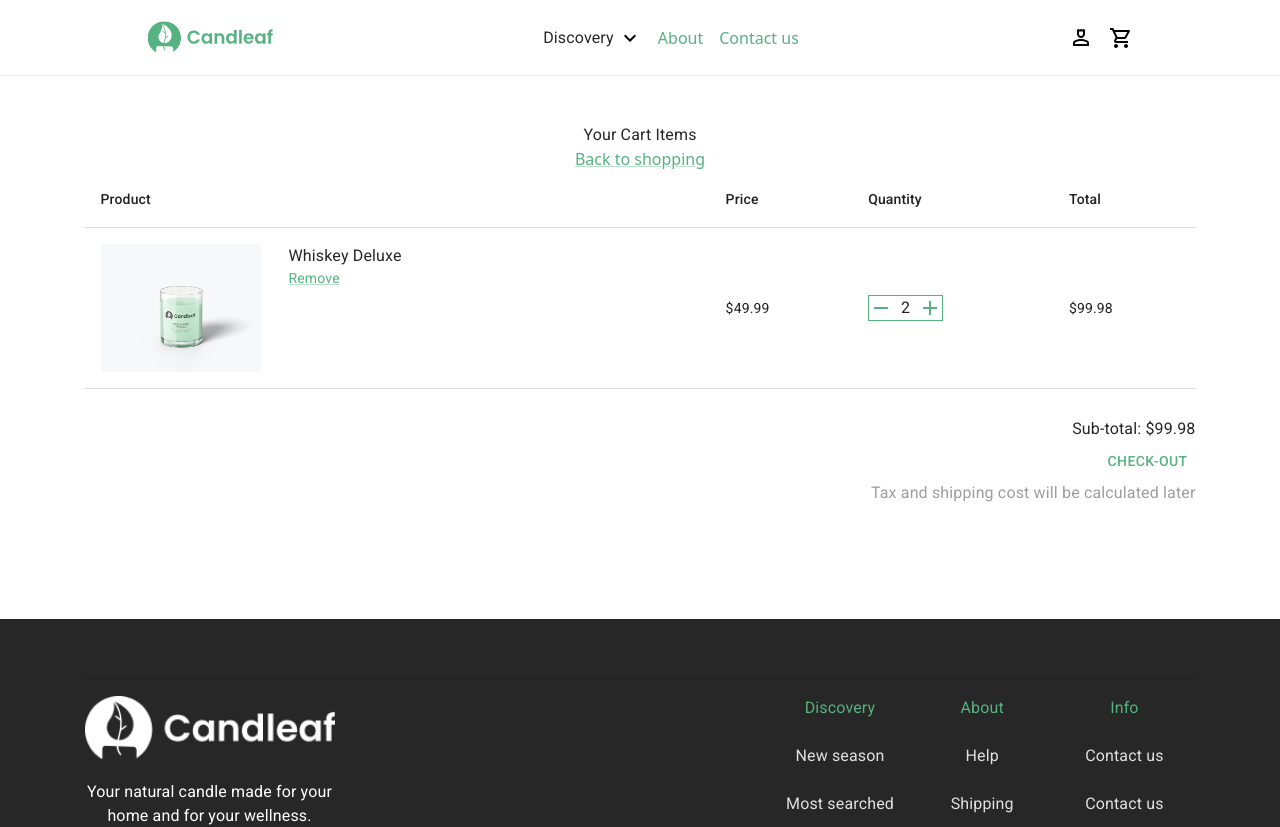
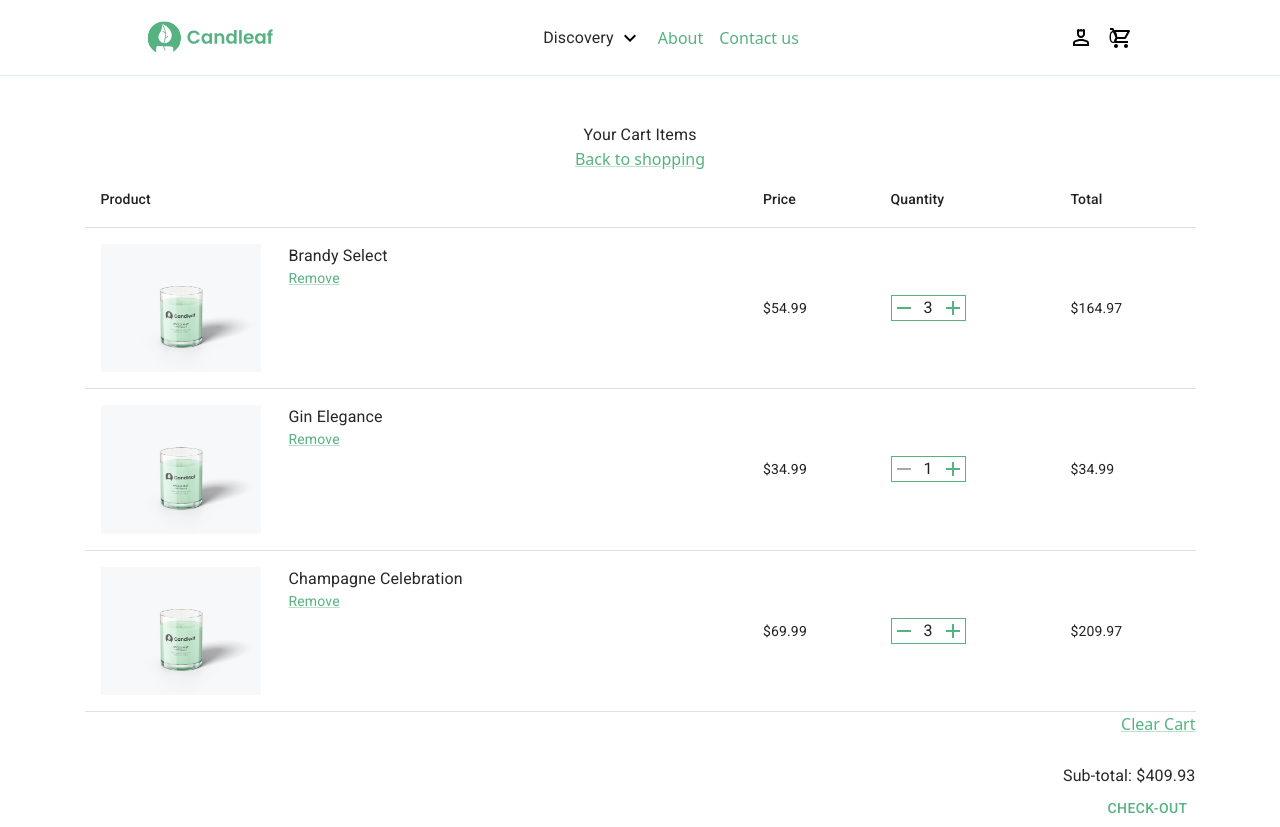
Before and after one commit to Alish8950/dora-enterprises, a Next.js app: page /Cart in a window 1280 px wide. Shown: the top 827 px of the page. Built offline with nearby package versions, Linux system fonts and the light colour scheme; data requests are answered from the project's data file.

Commit message:
delete cart

```diff
--- a/db.json
+++ b/db.json
@@ -155,10 +155,24 @@
   ],
   "cart": [
     {
-      "id": "1",
-      "productName": "Whiskey Deluxe",
-      "productPrice": 49.99,
-      "quantity": 2,
+      "id": "6",
+      "productImage": "testImage",
+      "productName": "Brandy Select",
+      "productPrice": 54.99,
+      "quantity": 3
+    },
+    {
+      "id": "4",
+      "productImage": "testImage",
+      "productName": "Gin Elegance",
+      "productPrice": 34.99,
+      "quantity": 1
+    },
+    {
+      "id": "8",
+      "productName": "Champagne Celebration",
+      "productPrice": 69.99,
+      "quantity": 3,
       "productImage": "testImage"
     }
   ]
--- a/src/app/(drawer)/Cart/page.tsx
+++ b/src/app/(drawer)/Cart/page.tsx
@@ -13,10 +13,12 @@ import RemoveIcon from "@mui/icons-material/Remove";
 import AddIcon from "@mui/icons-material/Add";
 import CheckoutDialogue from "@/components/CheckoutDialogue";
 import { useGlobalCart } from "@/context/cartContext";
+import {Cart as CartInterface} from '../../../context/cartContext'
 
 export default function Cart() {
   const { cart, updateItemQuantity } = useGlobalCart();
   const [quantitys, setQuantity] = useState<number[]>([]);
+  const [updatedCart, setUpdatedCart] = useState<CartInterface[]>([])
   const totalPrice = cart.reduce((total, currentItem, index) => {
     return total + currentItem.productPrice * quantitys[index];
   }, 0);
@@ -24,6 +26,8 @@ export default function Cart() {
   useEffect(() => {
     // Create an array of quantities from the cart items
     const quantities = cart.map((item) => item.quantity);
+
+    setUpdatedCart(cart);
 
     // Update the vals state
     setQuantity(quantities);
@@ -82,6 +86,45 @@ export default function Cart() {
     );
     updateItemQuantity(id, quantitys[index] - 1, existingItem, true);
   };
+
+  const handleDelete = async (id: string) => {
+    try {
+      await fetch(`http://localhost:5000/cart/${id}`, {
+        method: "DELETE",
+        headers: {
+          "Content-Type": "application/json",
+        },
+      });
+
+      setUpdatedCart((prevData) => prevData.filter((item) => item.id !== id));
+    } catch (error) {
+      console.log("Cannot Delete => ", error);
+    }
+  };
+
+  async function deleteAllItems(): Promise<void> {
+    try {
+        // Step 1: Fetch the list of items
+        const response = await fetch('http://localhost:5000/cart');
+        const items: CartInterface[] = await response.json();
+
+        // Step 2: Iterate through the items and delete them
+        for (const item of items) {
+            const deleteResponse = await fetch(`http://localhost:5000/cart/${item.id}`, {
+                method: 'DELETE'
+            });
+
+            if (!deleteResponse.ok) {
+                throw new Error(`Failed to delete item with ID ${item.id}`);
+            }
+
+            console.log(`Item with ID ${item.id} deleted.`);
+        }
+        setUpdatedCart([])
+    } catch (error) {
+        console.error('Error:', error);
+    }
+}
   return (
     <>
       <Box className="max-w-[1111px] m-auto w-full pt-[47px] pb-[114px]">
@@ -105,7 +148,7 @@ export default function Cart() {
                 </TableRow>
               </TableHead>
               <TableBody>
-                {cart.map((cart, index) => {
+                {updatedCart.map((cart, index) => {
                   return (
                     <TableRow key={cart.id}>
                       <TableCell component="th" scope="row">
@@ -117,7 +160,7 @@ export default function Cart() {
                             <Typography className="text-[26px] text-secondary mb-5 font-medium">
                               {cart.productName}
                             </Typography>
-                            <Link className="text-lg" href="#">
+                            <Link className="text-lg cursor-pointer" onClick={() => handleDelete(cart.id)}>
                               Remove
                             </Link>
                           </Box>
@@ -174,6 +217,9 @@ export default function Cart() {
               </TableBody>
             </Table>
           </TableContainer>
+          <Box className="w-full flex items-end justify-end">
+            <Link className="cursor-pointer" onClick={deleteAllItems}>Clear Cart</Link>
+          </Box>
           <Box className="text-right mt-7">
             <Typography className="text-xl text-secondary font-medium">
               Sub-total: ${Math.round(totalPrice * 100) / 100}
@@ -181,7 +227,7 @@ export default function Cart() {
             {/* <Button className="bg-primary text-white text-xl font-medium h-10 hover:bg-primary px-11 normal-case my-4">
               Check-out
             </Button> */}
-            <CheckoutDialogue cart={cart} />
+            <CheckoutDialogue cart={updatedCart} />
             <Typography className="text-base text-grey-[100] ">
               Tax and shipping cost will be calculated later
             </Typography>
--- a/src/app/(drawer)/Home/page.tsx
+++ b/src/app/(drawer)/Home/page.tsx
@@ -32,7 +32,7 @@ export default function Home() {
                 all your pleasure moments
               </Typography>
               <Button className="bg-primary text-white text-xl font-medium h-10 hover:bg-primary px-11 normal-case">
-                Discovery our collection
+                Discover our collection
               </Button>
               <Box></Box>
             </Box>
--- a/src/components/CheckoutDialogue.tsx
+++ b/src/components/CheckoutDialogue.tsx
@@ -29,6 +29,11 @@ import FormControlLabel from "@mui/material/FormControlLabel";
 import Logo from "../assets/images/ecom_logo.svg";
 import FormLabel from "@mui/material/FormLabel";
 import Image from "next/image";
+import { Cart } from "@/context/cartContext";
+
+interface ChildComponentProps {
+  cart: Cart[];
+}
 
 const Transition = React.forwardRef(function Transition(
   props: TransitionProps & {
@@ -39,7 +44,8 @@ const Transition = React.forwardRef(function Transition(
   return <Slide direction="up" ref={ref} {...props} />;
 });
 
-const CheckoutDialogue = (cart: any) => {
+const CheckoutDialogue: React.FC<ChildComponentProps> = ({ cart }) => {
+  console.log(cart)
   // Dialogue Box State
   const [open, setOpen] = useState(false);
   // Custom Stepper State
@@ -49,7 +55,7 @@ const CheckoutDialogue = (cart: any) => {
 
   // Dialogue Functions
   const handleClickOpen = () => {
-    console.log(cart)
+    console.log(cart);
     setOpen(true);
   };
   const handleClose = () => {
@@ -331,7 +337,28 @@ const CheckoutDialogue = (cart: any) => {
                       </TableRow>
                     </TableHead>
                     <TableBody>
-                      <TableRow
+                      {cart.map((cartItem: any) => {
+                        return (
+                          <TableRow
+                          key={cartItem.id}
+                            sx={{
+                              "td, th": { border: 0 },
+                            }}
+                          >
+                            <TableCell align="left" className="text-base">
+                              {cartItem.productName}
+                            </TableCell>
+                            <TableCell align="left" className="text-base">
+                              {cartItem.quantity}
+                            </TableCell>
+                            <TableCell align="left" className="text-base">
+                            ${Math.round(cartItem.productPrice * cartItem.quantity * 100) /
+                          100}
+                            </TableCell>
+                          </TableRow>
+                        );
+                      })}
+                      {/* <TableRow
                         sx={{
                           "td, th": { border: 0 },
                         }}
@@ -345,22 +372,7 @@ const CheckoutDialogue = (cart: any) => {
                         <TableCell align="left" className="text-base">
                           1200
                         </TableCell>
-                      </TableRow>
-                      <TableRow
-                        sx={{
-                          "td, th": { border: 0 },
-                        }}
-                      >
-                        <TableCell align="left" className="text-base">
-                          Vodka
-                        </TableCell>
-                        <TableCell align="left" className="text-base">
-                          2
-                        </TableCell>
-                        <TableCell align="left" className="text-base">
-                          1200
-                        </TableCell>
-                      </TableRow>
+                      </TableRow> */}
                     </TableBody>
                   </Table>
                 </TableContainer>
--- a/src/components/Header.tsx
+++ b/src/components/Header.tsx
@@ -1,5 +1,5 @@
 "use client";
-import React from "react";
+import React, { useEffect, useState } from "react";
 import { Box, Link, Typography } from "@mui/material";
 import Image from "next/image";
 import EcomLogo from "../assets/images/ecom_logo.svg";
@@ -10,13 +10,16 @@ import MoreVertIcon from "@mui/icons-material/MoreVert";
 import KeyboardArrowDownIcon from "@mui/icons-material/KeyboardArrowDown";
 import Person4OutlinedIcon from "@mui/icons-material/Person4Outlined";
 import ShoppingCartOutlinedIcon from "@mui/icons-material/ShoppingCartOutlined";
-import { useRouter } from 'next/navigation'
+import { useRouter } from "next/navigation";
+import { useGlobalCart } from "@/context/cartContext";
 
 const options = ["None", "Atria", "Callisto"];
 const ITEM_HEIGHT = 48;
 
 const Header = () => {
-  const router = useRouter()
+  const router = useRouter();
+  const { cart, calculateTotalQuantity, totalCartQuantity } = useGlobalCart();
+  const [totalQuantity, setTotalQuantity] = useState(0)
   const [anchorEl, setAnchorEl] = React.useState<null | HTMLElement>(null);
   const open = Boolean(anchorEl);
   const handleClick = (event: React.MouseEvent<HTMLElement>) => {
@@ -25,11 +28,16 @@ const Header = () => {
   const handleClose = () => {
     setAnchorEl(null);
   };
+
+  useEffect(() => {
+    // const totalQuantitys = calculateTotalQuantity();
+    setTotalQuantity(totalCartQuantity)
+  }, [cart]);
   return (
     <>
       <Box className="sticky top-0 bg-white z-10 border-b border-green-[100]">
         <Box className="flex justify-between items-center max-w-[77%] m-auto h-[75px]">
-          <Box className='cursor-pointer' onClick={() => router.push('/Home')}>
+          <Box className="cursor-pointer" onClick={() => router.push("/Home")}>
             <Image src={EcomLogo} alt="logo" />
           </Box>
           <Box className="flex items-center gap-4">
@@ -91,7 +99,13 @@ const Header = () => {
           </Box>
           <Box className="flex items-center flex-between gap-4">
             <Person4OutlinedIcon />
-            <ShoppingCartOutlinedIcon className="cursor-pointer" onClick={() => router.push('/Cart')}/>
+            <Box className="relative">
+              <ShoppingCartOutlinedIcon
+                className="cursor-pointer"
+                onClick={() => router.push("/Cart")}
+              />
+              <Box className="absolute top-0">{totalQuantity}</Box>
+            </Box>
           </Box>
         </Box>
       </Box>
--- a/src/context/cartContext.tsx
+++ b/src/context/cartContext.tsx
@@ -27,6 +27,8 @@ export interface CartState {
   isLoading: boolean;
   isError: boolean;
   cart: Cart[];
+  totalCartQuantity: number;
+  calculateTotalQuantity: () => void;
   addItemToCart: (
     params: string,
     productName: string,
@@ -46,6 +48,8 @@ const initialState: CartState = {
   isLoading: false,
   isError: false,
   cart: [],
+  totalCartQuantity: 0,
+  calculateTotalQuantity: () => {return 1},
   addItemToCart: () => {},
   updateItemQuantity: () => {},
 };
@@ -57,6 +61,7 @@ const API_URL = "http://localhost:5000/cart";
 
 const CartProvider: FC<AppContextProps> = ({ children }) => {
   const [state, dispatch] = useReducer(reducer, initialState);
+  const [totalCartQuantity, setTotalCartQuantity] = useState(0)
   const router = useRouter();
 
   // get cart items
@@ -127,13 +132,19 @@ const CartProvider: FC<AppContextProps> = ({ children }) => {
     }
   };
 
+  const calculateTotalQuantity = () => {
+    setTotalCartQuantity(state.cart.reduce((total, item) => total + item.quantity, 0))
+  };
+
+
+
   useEffect(() => {
     getCart(API_URL);
   }, []);
 
   return (
     <CartContext.Provider
-      value={{ ...state, addItemToCart, updateItemQuantity }}
+      value={{ ...state, addItemToCart, updateItemQuantity, calculateTotalQuantity, totalCartQuantity }}
     >
       {children}
     </CartContext.Provider>
```
